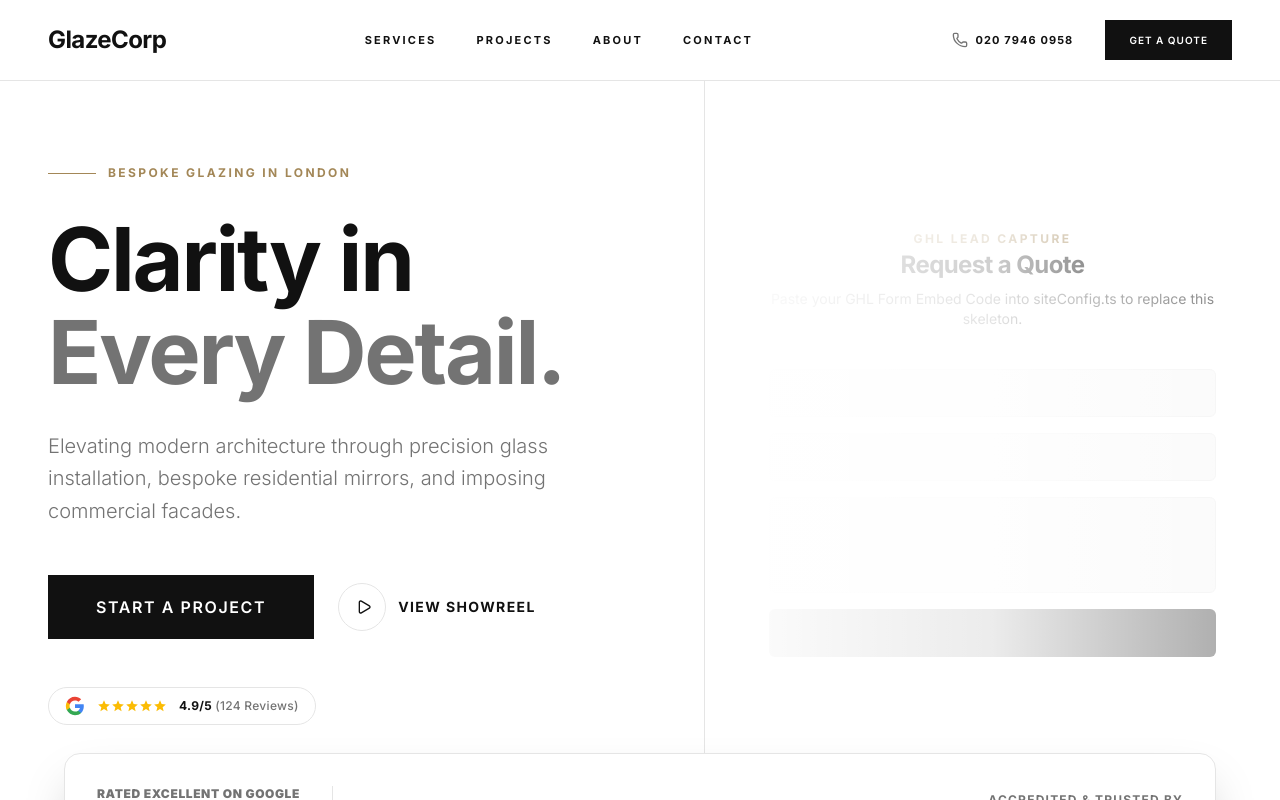
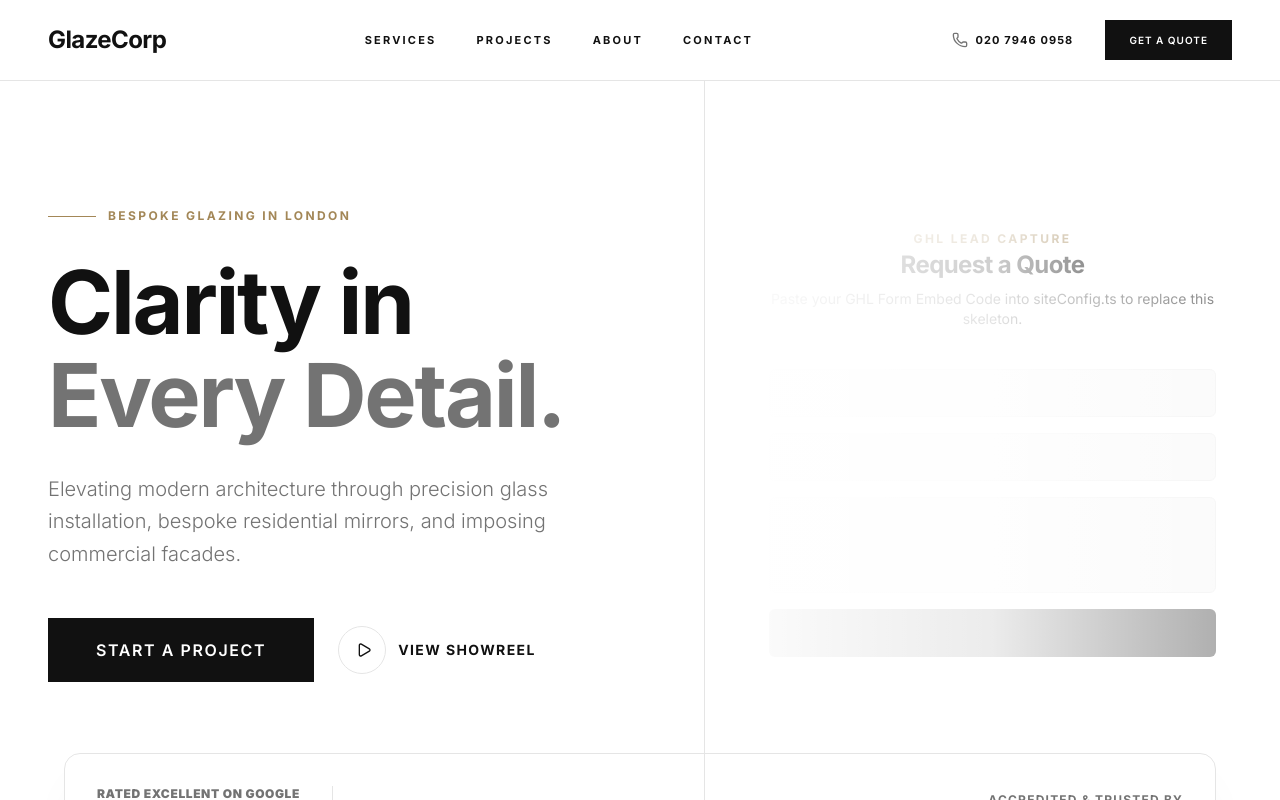
Before and after one commit to mokihas/glazing-master-template, a Next.js app: page / in a window 1280 px wide. Shown: the top 800 px of the page. Built offline with nearby package versions, Linux system fonts and the light colour scheme.

Commit message:
fix: resolve rendering issues and dangling parens in page.tsx

```diff
--- a/src/app/page.tsx
+++ b/src/app/page.tsx
@@ -72,26 +72,6 @@ export default function Home() {
                 View Showreel
               </Link>
             </div>
-
-            {/* Hero Google Rating Badge */}
-            {siteConfig.reviews?.googleBusinessProfileUrl && siteConfig.reviews.googleBusinessProfileUrl !== "" && (
-              <div className="mt-12 flex items-center gap-3 bg-white/50 dark:bg-black/50 backdrop-blur-md py-2 px-4 rounded-full border border-border w-fit">
-                <svg className="w-5 h-5" viewBox="0 0 24 24">
-                  <path fill="#4285F4" d="M22.56 12.25c0-.78-.07-1.53-.2-2.25H12v4.26h5.92c-.26 1.37-1.04 2.53-2.21 3.31v2.77h3.57c2.08-1.92 3.28-4.74 3.28-8.09z"/>
-                  <path fill="#34A853" d="M12 23c2.97 0 5.46-.98 7.28-2.66l-3.57-2.77c-.98.66-2.23 1.06-3.71 1.06-2.86 0-5.29-1.93-6.16-4.53H2.18v2.84C3.99 20.53 7.7 23 12 23z"/>
-                  <path fill="#FBBC05" d="M5.84 14.09c-.22-.66-.35-1.36-.35-2.09s.13-1.43.35-2.09V7.07H2.18C1.43 8.55 1 10.22 1 12s.43 3.45 1.18 4.93l2.85-2.22.81-.62z"/>
-                  <path fill="#EA4335" d="M12 5.38c1.62 0 3.06.56 4.21 1.64l3.15-3.15C17.45 2.09 14.97 1 12 1 7.7 1 3.99 3.47 2.18 7.07l3.66 2.84c.87-2.6 3.3-4.53 6.16-4.53z"/>
-                </svg>
-                <div className="flex text-[#FBBC04]">
-                  {[1,2,3,4,5].map(star => (
-                    <svg key={star} className="w-3.5 h-3.5 fill-current" viewBox="0 0 24 24"><path d="M12 17.27L18.18 21l-1.64-7.03L22 9.24l-7.19-.61L12 2 9.19 8.63 2 9.24l5.46 4.73L5.82 21z"/></svg>
-                  ))}
-                </div>
-                <span className="text-xs font-bold text-foreground tracking-wide">
-                  {siteConfig.reviews.aggregateRating}/5 <span className="font-medium text-muted-foreground">({siteConfig.reviews.totalReviews} Reviews)</span>
-                </span>
-              </div>
-            )}
             </div>
           </div>
         </section>
--- a/src/components/ui/TrustBadgesRow.tsx
+++ b/src/components/ui/TrustBadgesRow.tsx
@@ -12,7 +12,7 @@ export default function TrustBadgesRow() {
   return (
     <div className="w-full relative z-20 -mt-12 mb-12 px-4">
       <div className="container mx-auto max-w-5xl">
-        <div className="bg-background rounded-2xl shadow-2xl border border-border p-6 md:p-8 flex flex-col lg:flex-row items-center justify-between gap-8">
+        <div className="bg-card text-card-foreground rounded-2xl shadow-2xl shadow-black/5 border border-border p-6 md:p-8 flex flex-col lg:flex-row items-center justify-between gap-8">
 
           {/* Left Side - Rating */}
           {reviews?.aggregateRating && (
```
